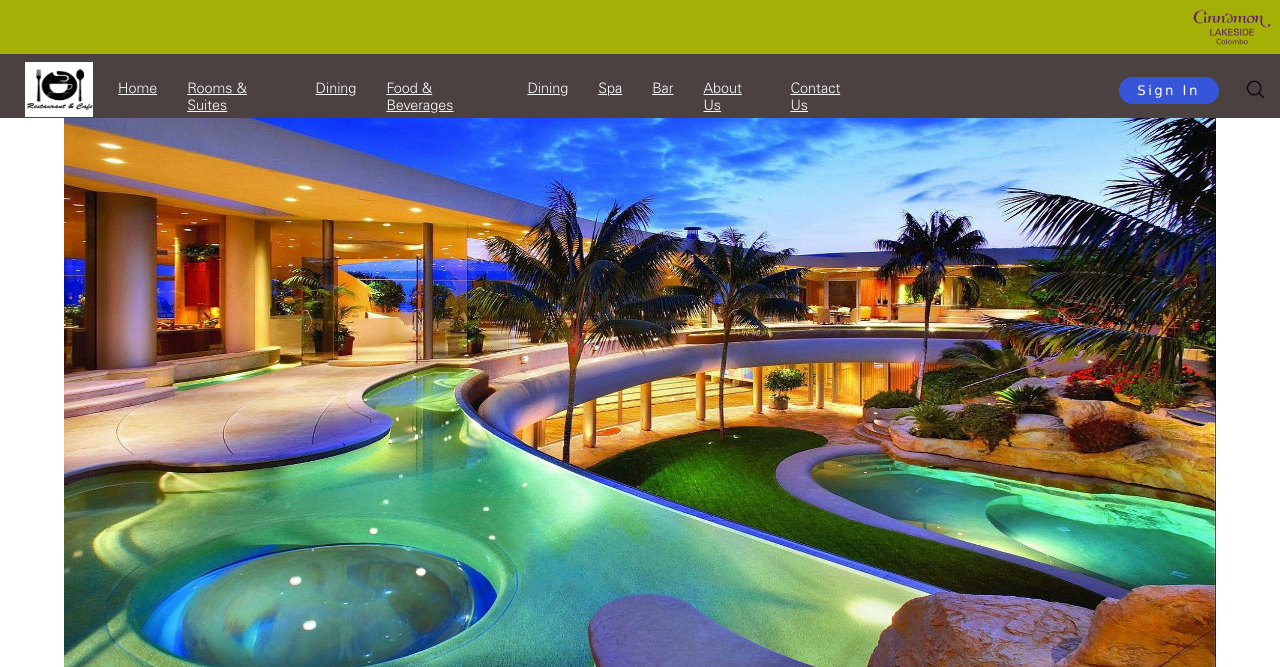
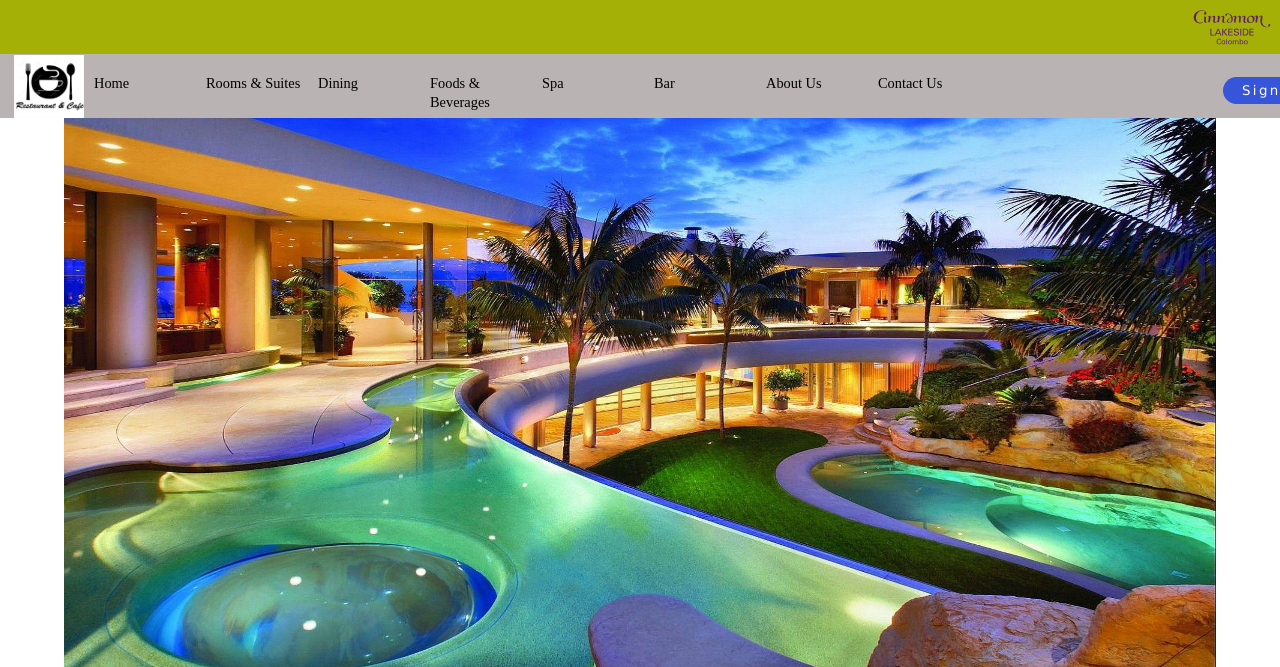
Before and after one commit to Chamodakavi/web-site, a PHP site: page / in a window 1280 px wide. Shown: the top 667 px of the page. Run offline with PHP 8.4, Linux system fonts and the light colour scheme.

Commit message:
modified navigation bar v1.00

```diff
--- a/index.html
+++ b/index.html
@@ -28,17 +28,12 @@
             </li>
             <li class="item"><a href="">Dining</a>
                 <ul class="dropdown">
-                    <li><a href="x.html">Food & Beverages</a></li>
+                    <li><a href="x.html">Foods & Beverages</a></li>
                     <li><a href="x.html">bar</a></li>
                 </ul>
             </li>
-            <li class="item"><a href="">Food & Beverages</a></li>
-            <li class="item"><a href="">Dining</a>
-                <ul class="dropdown">
-                    <li><a href="x.html">Food & Beverages</a></li>
-                    <li><a href="x.html">bar</a></li>
-                </ul>
-            </li>
+            <li class="item"><a href="">Foods & Beverages</a></li>
+
             <li class="item"><a href="">Spa</a></li>
             <li class="item"><a href="">Bar</a></li>
             <li class="item"><a href="">About Us</a></li>
--- a/styles.css
+++ b/styles.css
@@ -2,6 +2,8 @@
     font-family: "uni";
     src: url(fonts/Univers\ LT\ Std\ 45\ Light.otf);
 }
+
+@import url('https://fonts.googleapis.com/css2?family=Montserrat:ital,wght@0,100..900;1,100..900&display=swap');
 
 *{
     margin: 0;
@@ -37,7 +39,7 @@
     transition: all .5s;
     width: 100%;
     position: fixed;
-    background-color: rgb(75, 65, 65);
+    background-color: rgb(186, 179, 179);
     transition: 0.5s ease;
 
 }
@@ -54,8 +56,7 @@
     padding-left: 30px;
     width: 75%;
     display: flex;
-    justify-content: space-around;
-    font-size: 0.9rem;
+    justify-content:space-between;
     transition: all .5s;
 }
 
@@ -64,12 +65,25 @@
 }
 
 .item{
-    padding-top: 13px;
-    padding-left: 25px;
-    padding-right: 5px;
-
+    width: 102px;
+    height: 43px;
+    padding-top: 20px;
+    padding-left: 10px;
+    margin-top: -14px;
 
 }
+.item:hover{
+    background-color: white;
+}
+.nav-container li a{
+    font-family: "Montserrat";
+    font-size: 0.9rem;
+    font-weight: 400;
+    line-height: 1rem;
+    color: black;
+    text-decoration: none;
+}
+
 .nav-container li .dropdown{
     position: absolute;
     top: 63px;
@@ -100,10 +114,10 @@
 }
 
 .restaurant-logo{
-    width: 68px;
-    height: 55px;
-    margin-top: -7px;
-    margin-left: -5px;
+    width: 70px;
+    height: 63px;
+    margin-top: -14px;
+    margin-left: -16px;
 }
 .search-logo{
     height: 25px;
@@ -127,6 +141,7 @@
     cursor: pointer;
 
 }
+
 /*-------------------------------------------- BODY HTML'S CSS------------------------------ */
 .welcome-img{
     display: block;
```
Also changed, not shown: fonts/Montserrat-VariableFont_wght.ttf (added).
